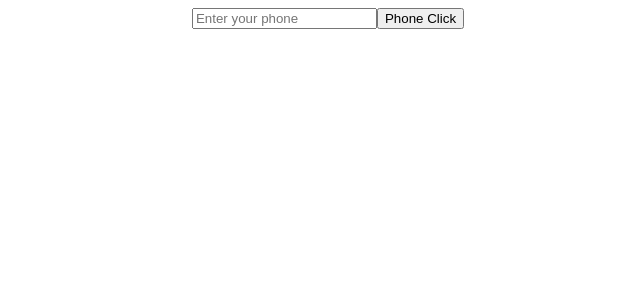
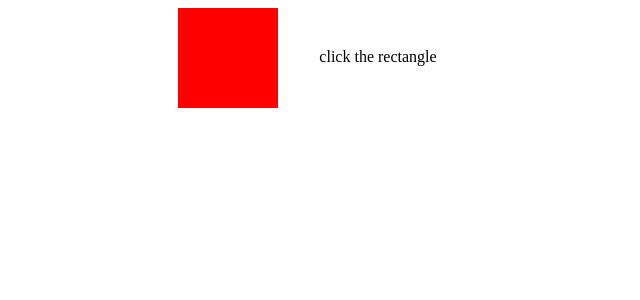
Before and after one commit to Mari-Dotnet/angular_leela_web, an Angular app: page / in a window 1280 px wide. Shown: the top 300 px of the page, without its empty margins (312-952 px from the left). Built offline with nearby package versions, Linux system fonts and the light colour scheme.

Commit message:
Template binding

```diff
--- a/src/app/app.component.html
+++ b/src/app/app.component.html
@@ -181,6 +181,13 @@ its called after the content is checked and also called after the content is  in
 <!--Template Reference Variables : used in input html
 Component reference variables : used in component
 form reference variables : used in form to access the form value and form state like valid, invalid, dirty, pristine etc
--->
+
 <input type="text" #phone placeholder="Enter your phone"/>
 <button type="button" (click)="phoneclick(phone.value); phone.value=''">Phone Click</button>
+-->
+<svg>
+    <g>
+        <rect x="0" y="0" width="100" height="100" [attr.fill]="svgcolor" (click)="changeColor()"></rect>
+        <text x="200" y="50" text-anchor="middle" dominant-baseline="middle">click the rectangle</text>
+    </g>
+</svg>
--- a/src/app/app.component.ts
+++ b/src/app/app.component.ts
@@ -43,6 +43,8 @@ export class AppComponent {
     {name:"Kumar",age:25,isactive:false},
     {name:"Sundar",age:28,isactive:true}
   ]);
+
+  svgcolor='rgb(255,0,0)';
   dataReceived(data:number){
  this.receivedDataFromChild=data;
   }
@@ -68,4 +70,10 @@ export class AppComponent {
 phoneclick(value:string){
 console.log("Phone clicked with value:", value);
 }
+changeColor(){
+const r = Math.floor(Math.random() * 256);
+const g = Math.floor(Math.random() * 256);
+const b = Math.floor(Math.random() * 256);
+this.svgcolor = `rgb(${r},${g},${b})`;
 }
+}
```
